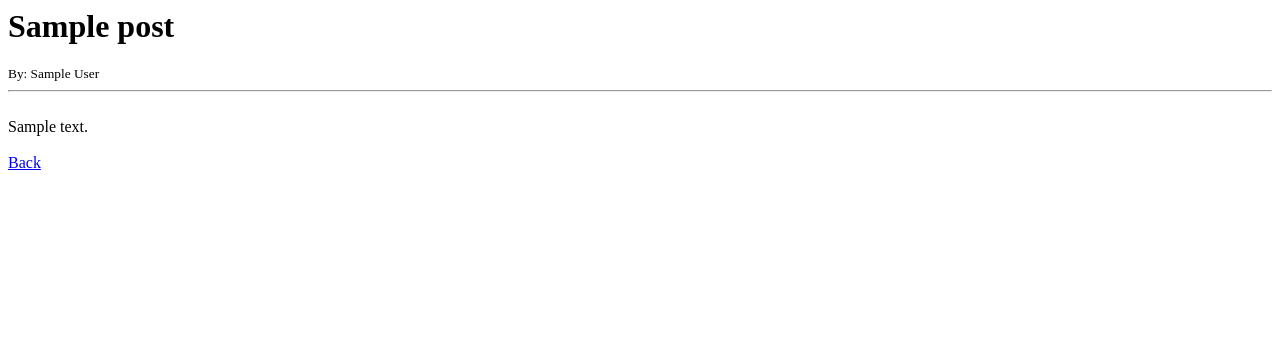
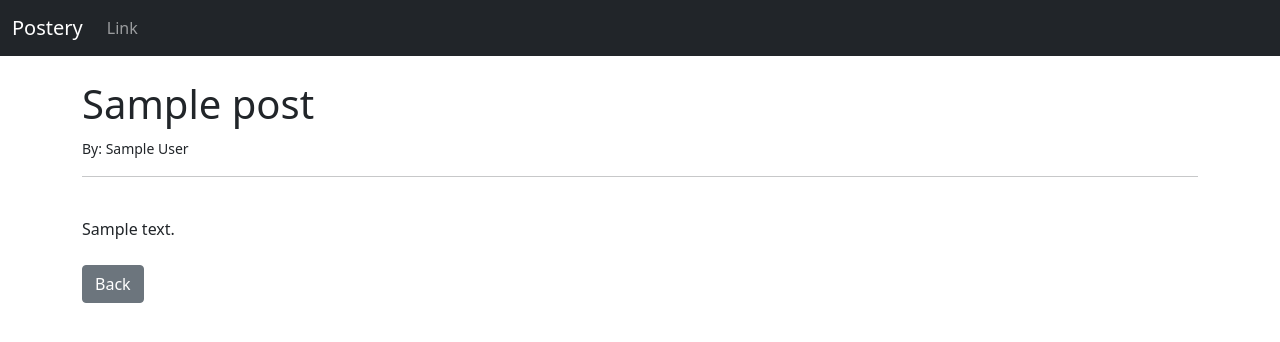
Before and after one commit to TimurTaktarov/lessons_django, a Django app: page /article/1 in a window 1280 px wide. Shown: the top 342 px of the page. Run offline with Django 5.2, Linux system fonts and the light colour scheme; tables that the repository leaves empty hold one stand-in row (values such as "Sample post").

Commit message:
LES-3 Completed

```diff
--- a/ablog/theblog/models.py
+++ b/ablog/theblog/models.py
@@ -4,6 +4,7 @@ from django.contrib.auth.models import User
 
 class Post(models.Model):
     title = models.CharField(max_length=255)
+    title_tag = models.CharField(max_length=255, default="Postery")
     author = models.ForeignKey(User, on_delete=models.CASCADE)
     body = models.TextField()
 
--- a/ablog/theblog/templates/article_details.html
+++ b/ablog/theblog/templates/article_details.html
@@ -1,4 +1,9 @@
+{% extends 'base.html' %}
 
+{% block title %}{{ post.title_tag }}{% endblock %}
+
+
+{% block content %}
 
 <h1>{{ post.title }}</h1>
 <small>By: {{ post.author.first_name }}
@@ -8,4 +13,6 @@
 {{ post.body }}
 
 <br/><br>
-<a href="{% url 'home' %}">Back</a>
+<a href="{% url 'home' %}" class="btn btn-secondary">Back</a>
+
+{% endblock %}
--- /dev/null
+++ b/ablog/theblog/templates/base.html
@@ -0,0 +1,53 @@
+<!doctype html>
+<html lang="en">
+  <head>
+    <!-- Required meta tags -->
+    <meta charset="utf-8">
+    <meta name="viewport" content="width=device-width, initial-scale=1">
+
+    <!-- Bootstrap CSS -->
+    <link href="https://cdn.jsdelivr.net/npm/bootstrap@5.0.2/dist/css/bootstrap.min.css" rel="stylesheet" integrity="sha384-EVSTQN3/azprG1Anm3QDgpJLIm9Nao0Yz1ztcQTwFspd3yD65VohhpuuCOmLASjC" crossorigin="anonymous">
+
+    <title>
+        {% block title %}
+            Postery
+        {% endblock %}</title>
+  </head>
+  <body>
+<nav class="navbar navbar-expand-lg navbar-dark bg-dark">
+  <div class="container-fluid">
+    <a class="navbar-brand" href="{% url 'home' %}">Postery</a>
+    <button class="navbar-toggler" type="button" data-bs-toggle="collapse" data-bs-target="#navbarSupportedContent" aria-controls="navbarSupportedContent" aria-expanded="false" aria-label="Toggle navigation">
+      <span class="navbar-toggler-icon"></span>
+    </button>
+    <div class="collapse navbar-collapse" id="navbarSupportedContent">
+      <ul class="navbar-nav me-auto mb-2 mb-lg-0">
+        <li class="nav-item">
+          <a class="nav-link" href="#">Link</a>
+        </li>
+      </ul>
+
+    </div>
+  </div>
+</nav>
+
+
+    <br/>
+    <div class="container">
+    {% block content %}
+
+    {% endblock %}
+    </div>
+
+    <!-- Optional JavaScript; choose one of the two! -->
+
+    <!-- Option 1: Bootstrap Bundle with Popper -->
+    <script src="https://cdn.jsdelivr.net/npm/bootstrap@5.0.2/dist/js/bootstrap.bundle.min.js" integrity="sha384-MrcW6ZMFYlzcLA8Nl+NtUVF0sA7MsXsP1UyJoMp4YLEuNSfAP+JcXn/tWtIaxVXM" crossorigin="anonymous"></script>
+
+    <!-- Option 2: Separate Popper and Bootstrap JS -->
+    <!--
+    <script src="https://cdn.jsdelivr.net/npm/@popperjs/core@2.9.2/dist/umd/popper.min.js" integrity="sha384-IQsoLXl5PILFhosVNubq5LC7Qb9DXgDA9i+tQ8Zj3iwWAwPtgFTxbJ8NT4GN1R8p" crossorigin="anonymous"></script>
+    <script src="https://cdn.jsdelivr.net/npm/bootstrap@5.0.2/dist/js/bootstrap.min.js" integrity="sha384-cVKIPhGWiC2Al4u+LWgxfKTRIcfu0JTxR+EQDz/bgldoEyl4H0zUF0QKbrJ0EcQF" crossorigin="anonymous"></script>
+    -->
+  </body>
+</html>
```
Also changed, not shown: ablog/theblog/templates/home.html (+10 -3 lines).
